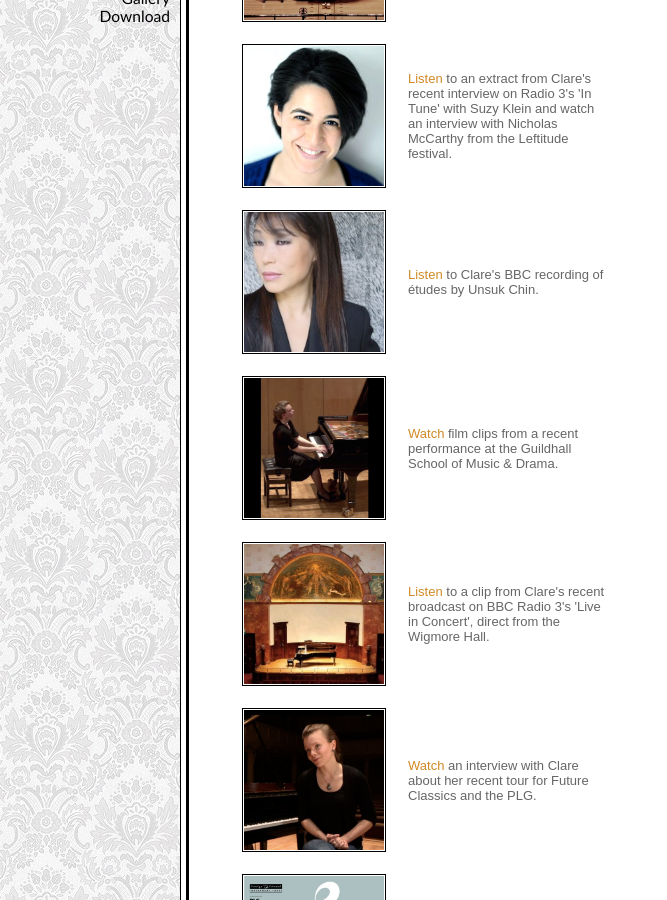
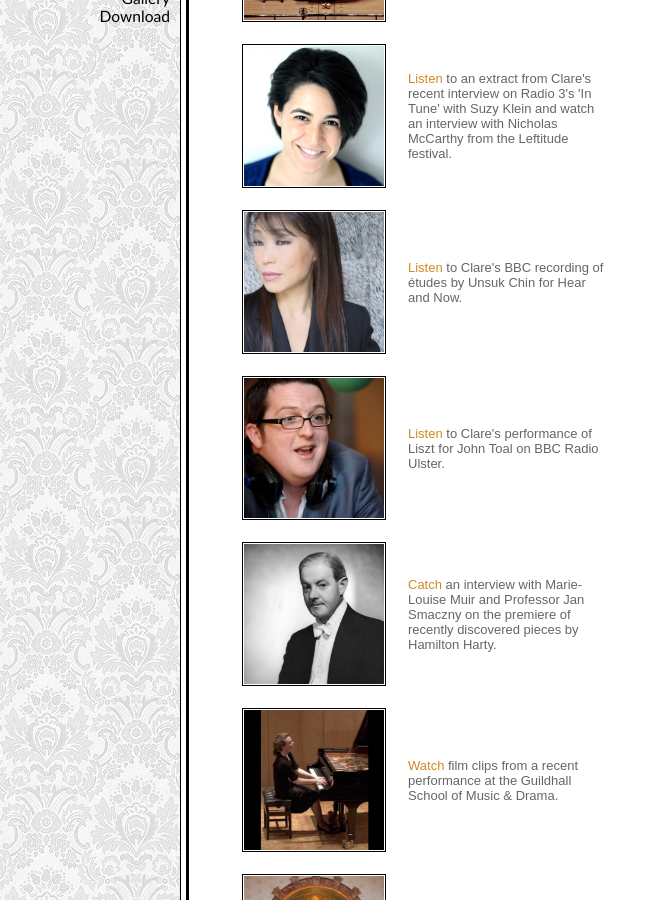
Before and after one commit to hammonc/clarehammond.com, a Jekyll site: the page built from recordings.html, in a window 1280 px wide and 900 px high, scrolled down 309 px. Shown: the whole window, without its empty margins (0-667 px from the left). Built offline with Jekyll 4.4.1, drawn with Linux system fonts in a browser that asks for light colours.

Commit message:
2 ulster added

```diff
--- a/recordings.html
+++ b/recordings.html
@@ -29,7 +29,25 @@ layout: no-image
     class="recording-link-img" /></a></td>
     <td width="200"><a href="hear-and-now.html" class="popupwindow"
     rel="height:450,width:600,scrollbars:1,status:1,resizable:0">Listen</a>
-to Clare's BBC recording of études by Unsuk Chin.</td>
+to Clare's BBC recording of études by Unsuk Chin for Hear and Now.</td>
+  </tr>
+
+  <tr>
+    <td><a href="radio-ulster-2.html" class="popupwindow"
+    rel="height:600,width:650,scrollbars:1,status:1,resizable:0"><img src="resources/toal.jpg"
+    class="recording-link-img" /></a></td>
+    <td width="200"><a href="radio-ulster-2.html" class="popupwindow"
+    rel="height:450,width:600,scrollbars:1,status:1,resizable:0">Listen</a>
+to Clare's performance of Liszt for John Toal on BBC Radio Ulster.</td>
+  </tr>
+
+  <tr>
+    <td><a href="radio-ulster.html" class="popupwindow"
+    rel="height:600,width:650,scrollbars:1,status:1,resizable:0"><img src="resources/harty.jpg"
+    class="recording-link-img" /></a></td>
+    <td width="200"><a href="radio-ulster.html" class="popupwindow"
+    rel="height:450,width:600,scrollbars:1,status:1,resizable:0">Catch</a>
+an interview with Marie-Louise Muir and Professor Jan Smaczny on the premiere of recently discovered pieces by Hamilton Harty.</td>
   </tr>
 
   <tr>
```
Also changed, not shown: resources/harty.jpg (added), resources/toal.jpg (added).
